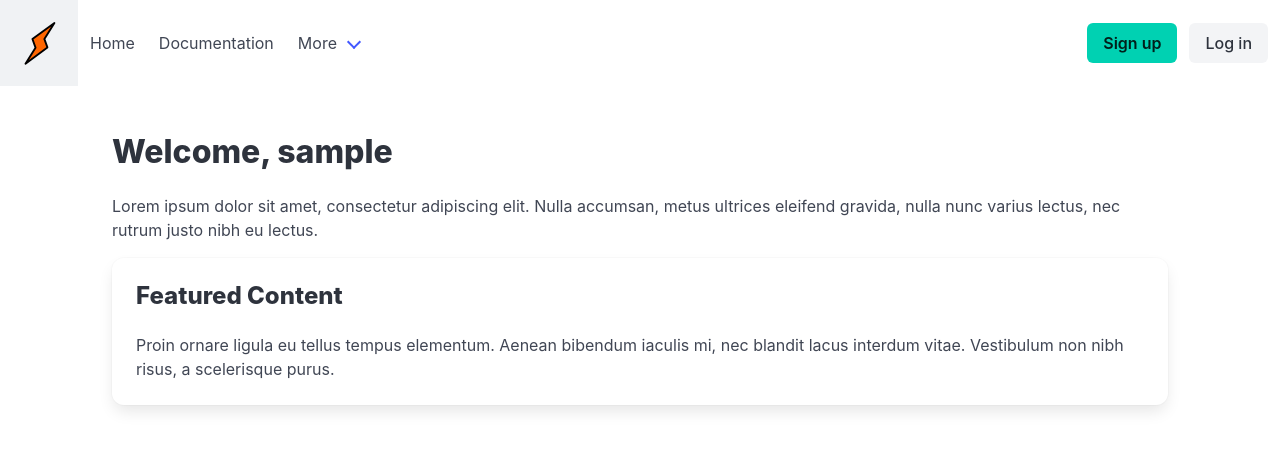
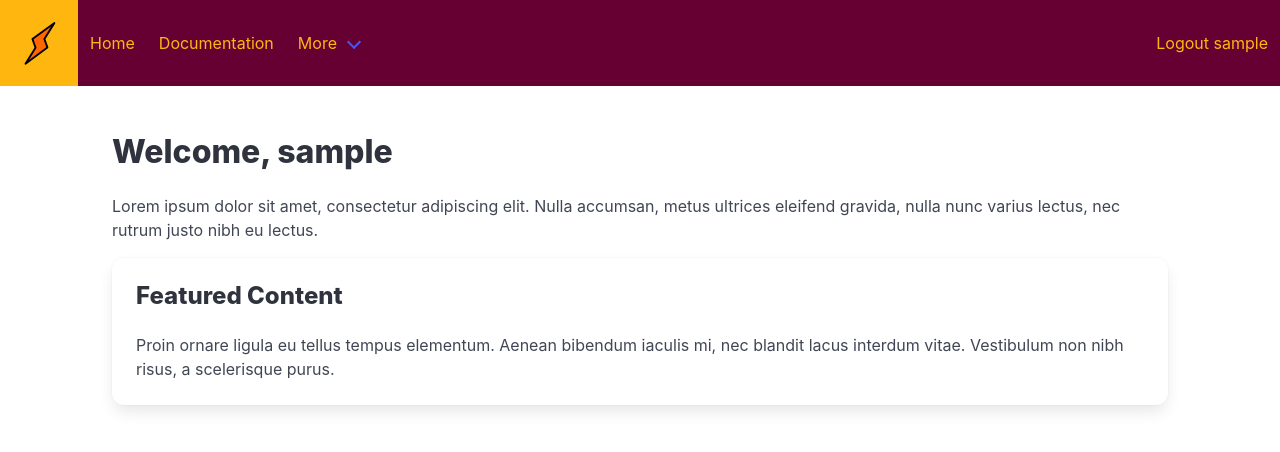
Before and after one commit to vanceb/bowls_club, a Flask app: page / in a window 1280 px wide. Shown: the top 452 px of the page. Run offline with Flask 3, Linux system fonts and the light colour scheme; the visitor is signed in with stand-in values (Sample User, id 1).

Commit message:
Improved navbar layout and colours

```diff
--- a/app/static/css/custom.css
+++ b/app/static/css/custom.css
@@ -1,30 +1,26 @@
 :root {
-  --primary-color: #660033;
-  --secondary-color: #EFBF04;
+  --primary: #ffb70f;
+  --secondary: #660033;
 
+/* Bulma colors need to be set as HSL values to apply across all elements */
+  --bulma-primary-h: 42deg;
+  --bulma-primary-s: 100%;
+  --bulma-primary-l: 53%;
+  --bulma-secondary-h: 330deg;
+  --bulma-secondary-s: 100%;
+  --bulma-secondary-l: 20%;
+  --navbar-background-color: var(--secondary);
 }
-body {
-  background-color: var(--background-color);
-  color: var(--text-color);
+
+.navbar, .navbar-item, .navbar-link, .navbar-divider{
+  color: var(--primary) !important;
+  background-color: var(--navbar-background-color) !important;
 }
-.hero {
-  background-color: var(--primary-color);
-  color: white;
+.navbar-link:hover, .navbar-item:hover{
+  color: var(--secondary) !important;
+  background-color: var(--primary) !important;
 }
-.hero img {
-  max-width: 100%;
-  height: auto;
-}
-.container {
-  margin-top: 20px;
-}
-.columns {
-  margin-bottom: 20px;
-}
-#sidebar {
-  background-color: var(--secondary-color);
-  padding: 20px;
-}
+
 
 /* Custom styles for collapsing the menu on small screens */
 @media screen and (max-width: 768px) {
--- a/app/templates/base.html
+++ b/app/templates/base.html
@@ -4,8 +4,9 @@
         <meta charset="utf-8">
         <meta name="viewport" content="width=device-width, initial-scale=1">
         <title>{% block title %}Flask Bulma App{% endblock %}</title>
+
+        <link rel="stylesheet" href="https://cdnjs.cloudflare.com/ajax/libs/bulma/1.0.3/css/bulma.min.css" integrity="sha512-4EnjWdm80dyWrJ7rh/tlhNt6fJL52dSDSHNEqfdVmBLpJLPrRYnFa+Kn4ZZL+FRkDL5/7lAXuHylzJkpzkSM2A==" crossorigin="anonymous" referrerpolicy="no-referrer" />
         <link rel="stylesheet" href="{{ url_for('static', filename='css/custom.css') }}">
-        <link rel="stylesheet" href="https://cdnjs.cloudflare.com/ajax/libs/bulma/1.0.3/css/bulma.min.css" integrity="sha512-4EnjWdm80dyWrJ7rh/tlhNt6fJL52dSDSHNEqfdVmBLpJLPrRYnFa+Kn4ZZL+FRkDL5/7lAXuHylzJkpzkSM2A==" crossorigin="anonymous" referrerpolicy="no-referrer" />
         <script defer src="https://use.fontawesome.com/releases/v5.15.4/js/all.js"></script>
     </head>
     <body>
--- a/app/templates/partials/navbar.html
+++ b/app/templates/partials/navbar.html
@@ -32,7 +32,7 @@
             <a class="navbar-item">
               About
             </a>
-            <a class="navbar-item is-selected">
+            <a class="navbar-item">
               Jobs
             </a>
             <a class="navbar-item">
@@ -47,16 +47,11 @@
       </div>
 
       <div class="navbar-end">
-        <div class="navbar-item">
-          <div class="buttons">
-            <a class="button is-primary">
-              <strong>Sign up</strong>
-            </a>
-            <a class="button is-light">
-              Log in
-            </a>
-          </div>
-        </div>
+            {% if current_user.is_anonymous %}
+            <a class="navbar-item" href="{{ url_for('login') }}">Login</a>
+            {% else %}
+            <a class="navbar-item" href="{{ url_for('logout') }}">Logout {{ current_user.username }}</a>
+            {% endif %}
       </div>
     </div>
   </nav>
```
